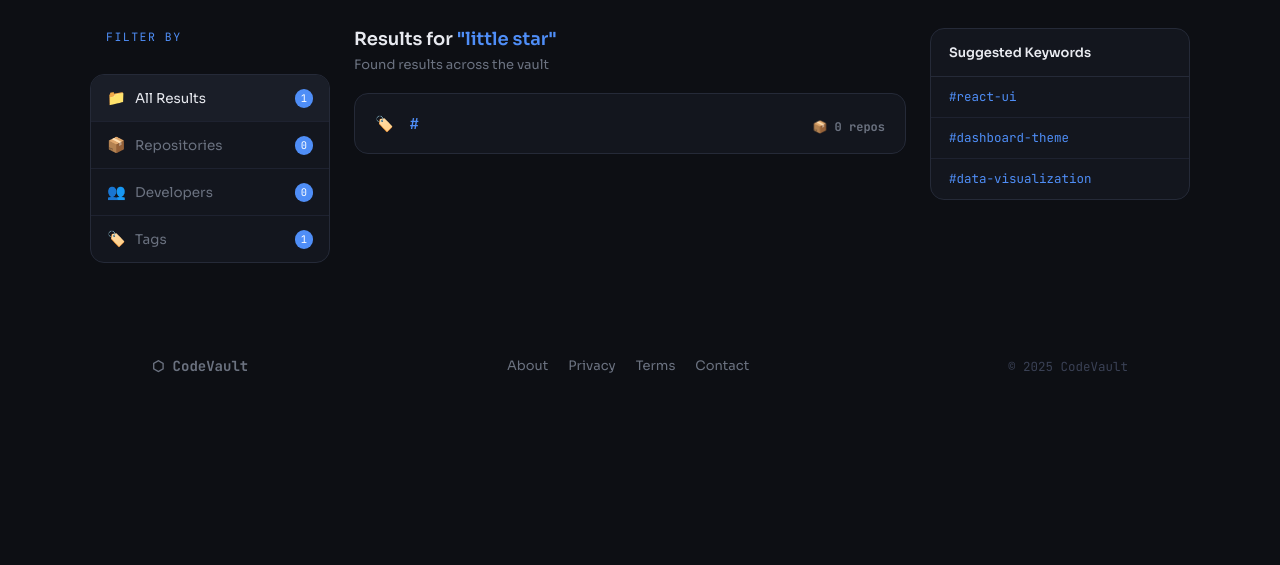
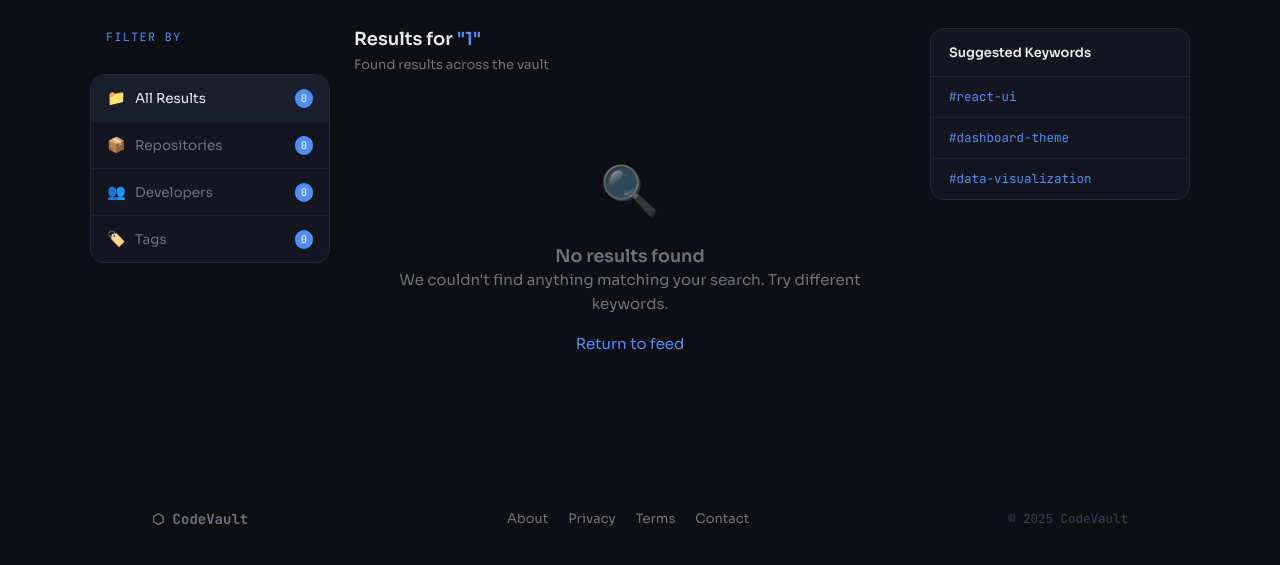
Before and after one commit to sifat5532/CodeVault, a PHP site: page /search.php?search=1 in a window 1280 px wide. Shown: the part 60-625 px from the top of the page. Run offline with PHP 8.4, Linux system fonts and the light colour scheme; data that the repository does not hold is empty.

Commit message:
fix: implement search.php

```diff
--- a/search.php
+++ b/search.php
@@ -1,17 +1,17 @@
 <?php
 session_start();
-$searh_for=$_GET[""];
-$search_for='little star';
+$search_for=$_GET["search"];
+// $search_for='ishra19';
 //developers
 require "php/config.php";
 require "php/utility.php";
-$query="SELECT user.user_name,user.bio,
+$query="SELECT user.name,user.user_name,user.bio,
         (SELECT COUNT(*) FROM repo WHERE repo.creator=user.id)AS total_repo,
         (SELECT COUNT(*) FROM follower WHERE follower.who_is_being_followed=user.id)AS total_follower
         FROM user
         WHERE user.user_name='$search_for'
         UNION
-        SELECT  user.user_name,user.bio,
+        SELECT user.name, user.user_name,user.bio,
         (SELECT COUNT(*) FROM repo WHERE repo.creator=user.id),
         (SELECT COUNT(*) FROM follower WHERE follower.who_is_being_followed=user.id)
         FROM user
@@ -20,7 +20,7 @@ $query="SELECT user.user_name,user.bio,
  $dev_count=mysqli_num_rows($dev);
  //repo
   $query="SELECT user.id,user.user_name,repo.id,repo.title,repo.description,
-            (SELECT COUNT(*) FROM stars  WHERE stars.repo_id=repo.id)
+            (SELECT COUNT(*) FROM stars  WHERE stars.repo_id=repo.id)AS total_stars
             FROM repo
              JOIN user ON user.id=repo.creator
              WHERE repo.title='$search_for'
@@ -32,7 +32,8 @@ $repo_count=mysqli_num_rows($repo);
 
 //tag
 $query="SELECT tag.tag_name,COUNT(DISTINCT tag.repo_id)AS total_repo
-        FROM tag WHERE tag.tag_name='$search_for'";
+        FROM tag WHERE tag.tag_name='$search_for'
+        GROUP BY tag.tag_name";
 $tag=mysqli_query($conn,$query);
 $tag_count=mysqli_num_rows($tag);
 $total=$dev_count+$repo_count+$tag_count;
@@ -161,23 +162,25 @@ $total=$dev_count+$repo_count+$tag_count;
 
           <?php
           while($data=mysqli_fetch_assoc($dev)){      ?>
-          <div class="dev_result_card follower-card anim-fadeup" style="animation-delay:0.1s">
-            <div class="avatar lg"><?php echo get_avatar($data["user_name"]);    ?></div>
-            <div class="follower-info">
-              <a href="user_profile.php?username=<?php $data['user_name'];  ?>" class="follower-name"><?php   echo $data["user_name"];      ?></div>
-              <div class="follower-handle">@<?php  echo $data['user_name'] ?></div>
-              <p class="text-muted" style="font-size: 13px; margin-top: 4px;">
+
+                <div class="follower-list" style="margin-bottom: 30px;">
+            <div class="follower-card anim-fadeup" style="animation-delay:0.1s">
+              <div class="avatar lg"><?php echo get_avatar($data["user_name"]);    ?></div>
+              <div class="follower-info">
+                <a href="user_profile.php?username=<?php echo $data["user_name"];?>"><div class="follower-name"><?php   echo $data["name"];      ?></div></a>
+                <div class="follower-handle">@<?php echo $data["user_name"];?></div>
+                <p class="text-muted" style="font-size: 13px; margin-top: 4px;">
                       <?php    if(isset($data["bio"]))   echo $data["bio"];            ?></p>
-              <div class="flex items-center gap-12 mt-8">
-                <span class="repo-meta">📦 <?php echo $data["total_repo"];  ?> repos</span>
-                <span class="repo-meta">👥 <?php echo $data["total_follower"]; ?> followers</span>
+                <div class="flex items-center gap-12 mt-4">
+                  <span class="repo-meta">📦 <?php echo $data["total_repo"];?> repos</span>
+                  <span class="repo-meta">👥 <?php echo $data["total_follower"];?> followers</span>
+                </div>
+              </div>
+              <div class="flex gap-8">
+
               </div>
             </div>
-            <div class="flex flex-col gap-8">
-
-
-            </div>
-
+          </div>
           <?php  }?>
 
          <?php
@@ -204,7 +207,11 @@ $total=$dev_count+$repo_count+$tag_count;
           <?php  }?>
 
           <!-- Empty State (Hidden by default, used when no results found) -->
+          <?php if ($total == 0) { ?>
+          <div class="notif-empty anim-fadein" style="display: block;">
+          <?php } else { ?>
           <div class="notif-empty anim-fadein" style="display: none;">
+          <?php } ?>
             <div class="notif-empty-icon">🔍</div>
             <h3>No results found</h3>
             <p>We couldn't find anything matching your search. Try different keywords.</p>
@@ -254,30 +261,6 @@ $total=$dev_count+$repo_count+$tag_count;
       }
     });
 
-    // // Star toggle
-    // function toggleStar(btn) {
-    //   const starred = btn.classList.contains('starred');
-    //   const countEl = btn.querySelector('span');
-    //   let count = parseInt(countEl.textContent);
-    //   if (starred) {
-    //     btn.classList.remove('starred');
-    //     btn.innerHTML = '☆ <span>' + (count - 1) + '</span>';
-    //   } else {
-    //     btn.classList.add('starred');
-    //     btn.innerHTML = '★ <span>' + (count + 1) + '</span>';
-    //   }
-    // }
-
-    // // Follow toggle
-    // function toggleFollow(btn) {
-    //   if (btn.classList.contains('following')) {
-    //     btn.classList.remove('following');
-    //     btn.textContent = 'Follow';
-    //   } else {
-    //     btn.classList.add('following');
-    //     btn.textContent = 'Following';
-    //   }
-    // }
 
     // Feed filter
     document.querySelectorAll('.filter-btn').forEach(btn => {
```
